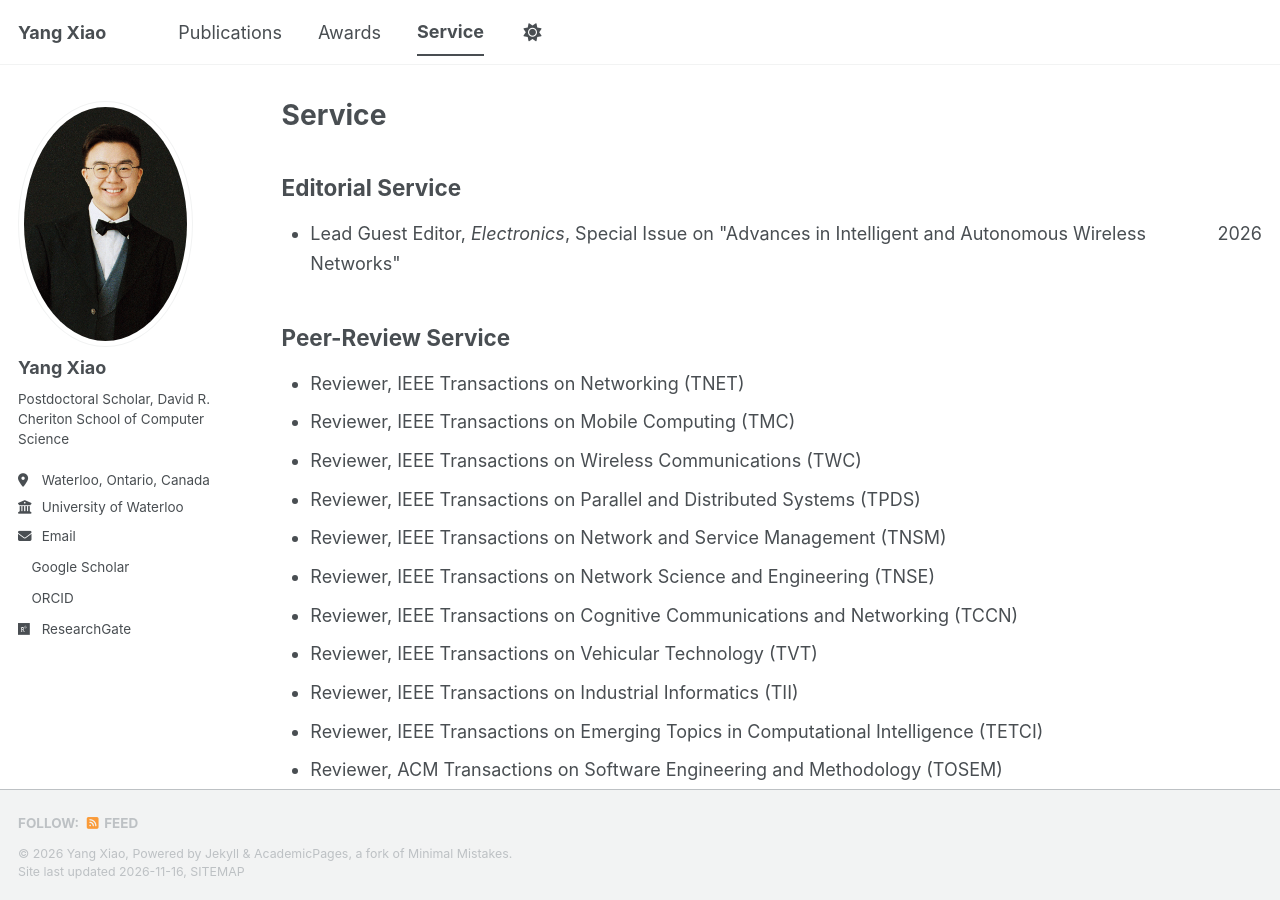
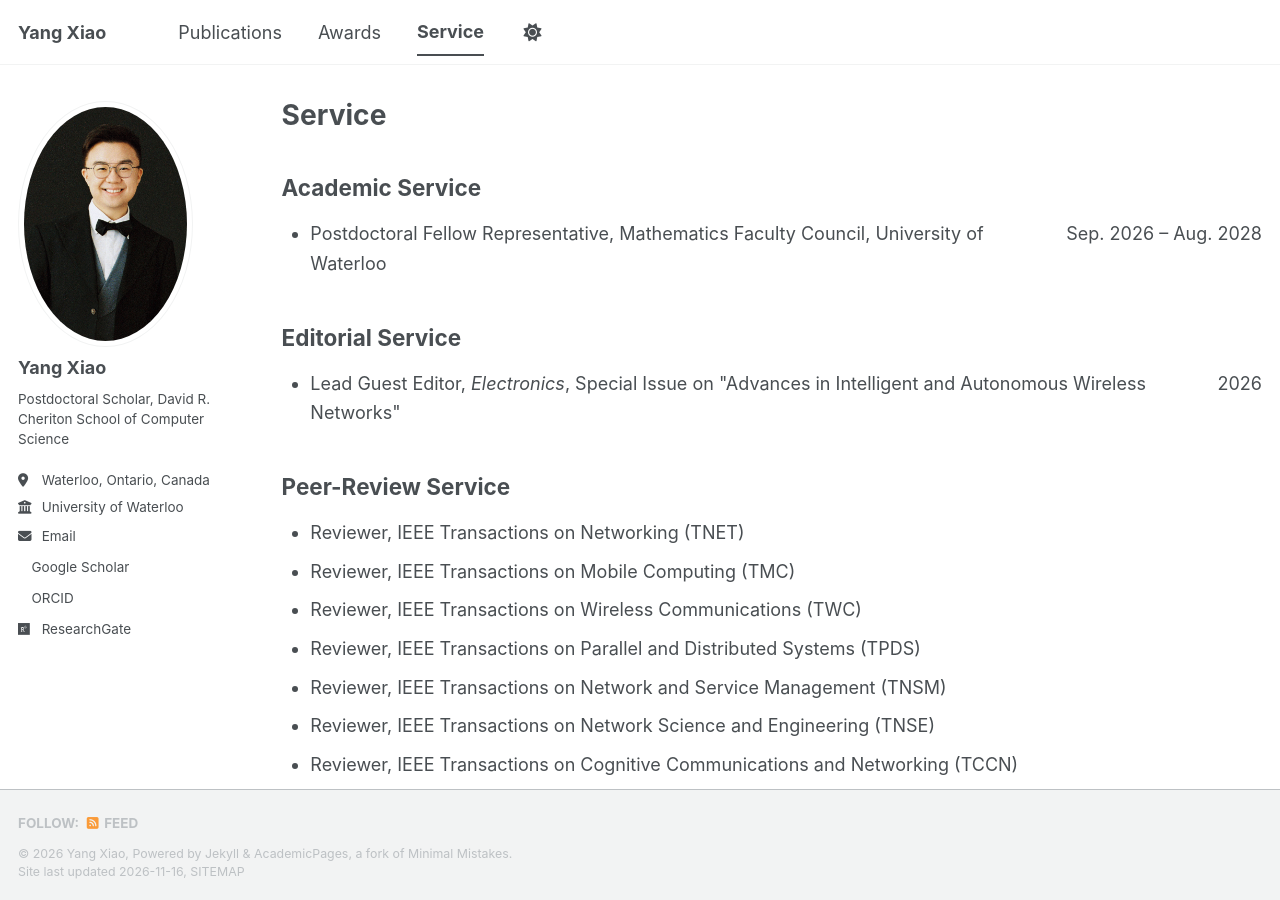
Before and after one commit to yangxiao3509/yangxiao3509.github.io, a Jekyll site: the page built from _pages/service.html, in a window 1280 px wide and 900 px high. Built offline with Jekyll 4.4.1, drawn with Linux system fonts in a browser that asks for light colours; a style sheet for code colours, icons or effects is not loaded.

Commit message:
Add academic service section to service page

```diff
--- a/_pages/service.html
+++ b/_pages/service.html
@@ -4,6 +4,20 @@ title: "Service"
 permalink: /service/
 author_profile: true
 ---
+
+<h2>Academic Service</h2>
+
+<ul class="service-list">
+  <li>
+    <div class="service-heading">
+      <span>
+        Postdoctoral Fellow Representative, Mathematics Faculty Council,
+        University of Waterloo
+      </span>
+      <span class="service-date">Sep. 2026 – Aug. 2028</span>
+    </div>
+  </li>
+</ul>
 
 <h2>Editorial Service</h2>
 
```
